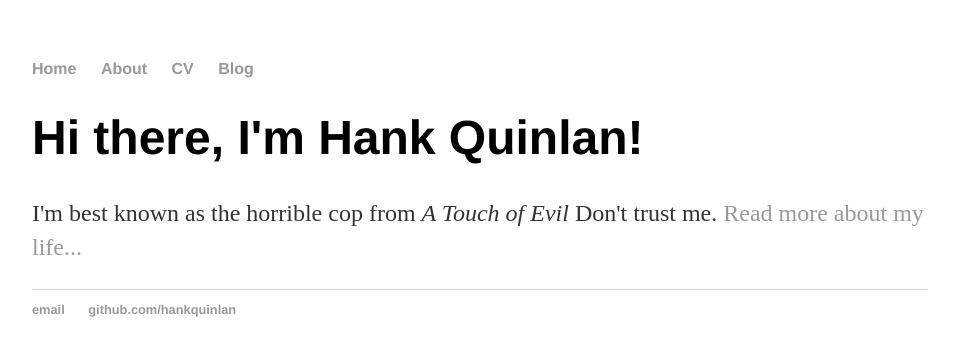
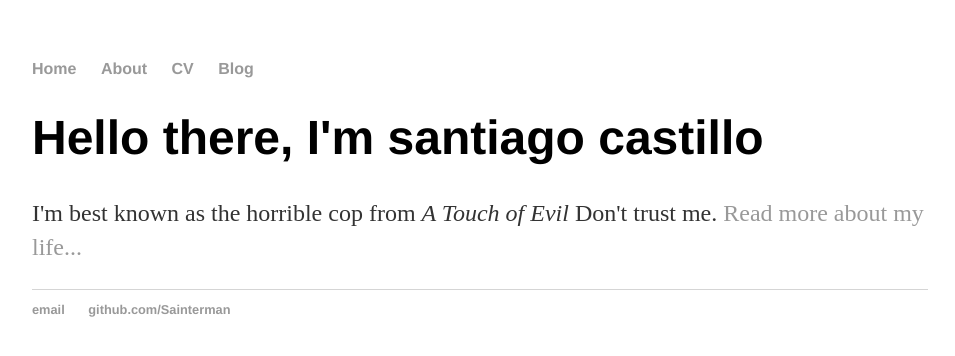
Before and after one commit to Sainterman/Sainterman, a Jekyll site: the page built from index.html, in a window 1280 px wide. Shown: the top 356 px of the page, without its empty margins (160-1115 px from the left). Built offline with Jekyll 4.4.1, drawn with Linux system fonts in a browser that asks for light colours.

Commit message:
Updated Readme structure and content in the landing page

```diff
--- a/_layouts/default.html
+++ b/_layouts/default.html
@@ -21,8 +21,8 @@
 			</div><!-- /.container -->
 			<footer>
 	    		<ul>
-	        		<li><a href="mailto:hankquinlanhub@gmail.com">email</a></li>
-	        		<li><a href="https://github.com/hankquinlan">github.com/hankquinlan</a></li>
+	        		<li><a href="mailto:sancastillog@gmail.com">email</a></li>
+	        		<li><a href="https://github.com/Sainterman">github.com/Sainterman</a></li>
 				</ul>
 			</footer>
 		</body>
--- a/index.html
+++ b/index.html
@@ -1,8 +1,8 @@
 ---
 layout: default
-title: Hank Quinlan, Horrible Cop
+title: Santiago Castillo, software developer
 ---
 <div class="blurb">
-	<h1>Hi there, I'm Hank Quinlan!</h1>
+	<h1>Hello there, I'm santiago castillo</h1>
 	<p>I'm best known as the horrible cop from <em>A Touch of Evil</em> Don't trust me. <a href="/about">Read more about my life...</a></p>
 </div><!-- /.blurb -->
```
Also changed, not shown: README.md.
